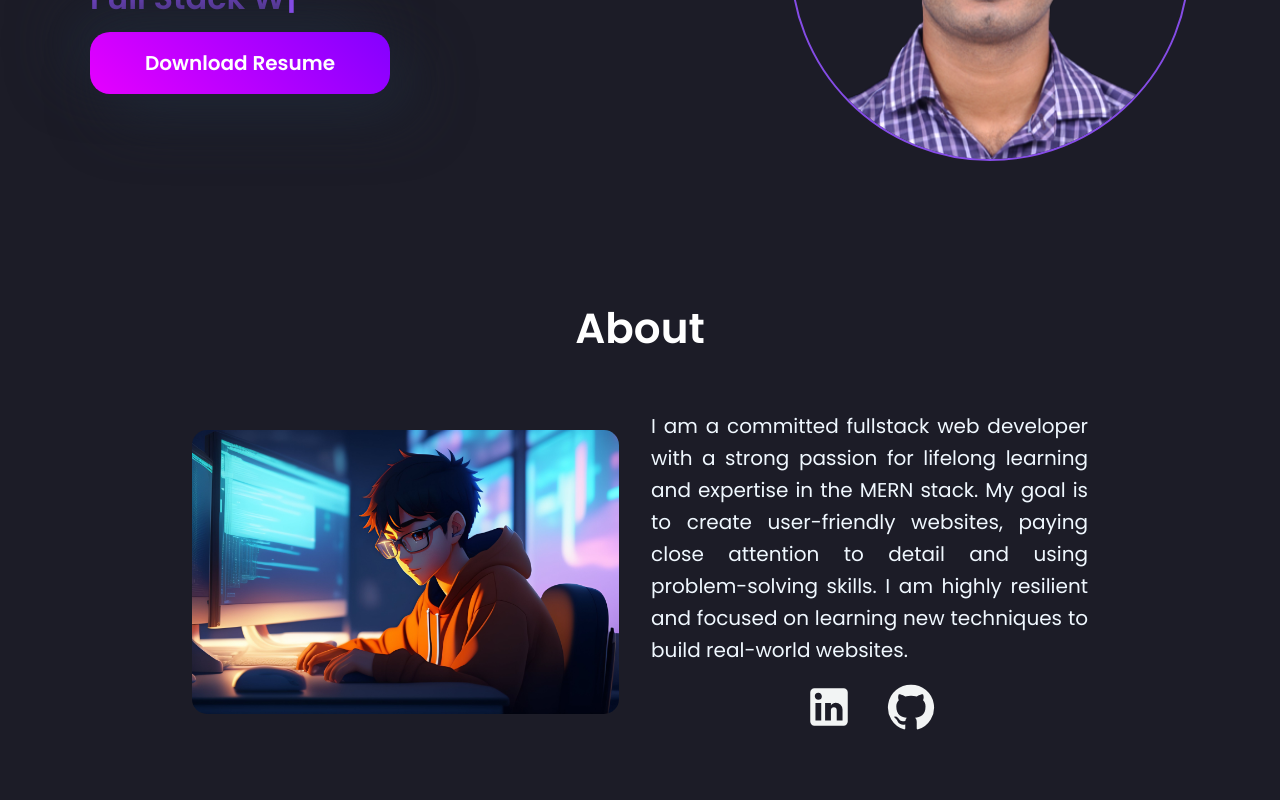
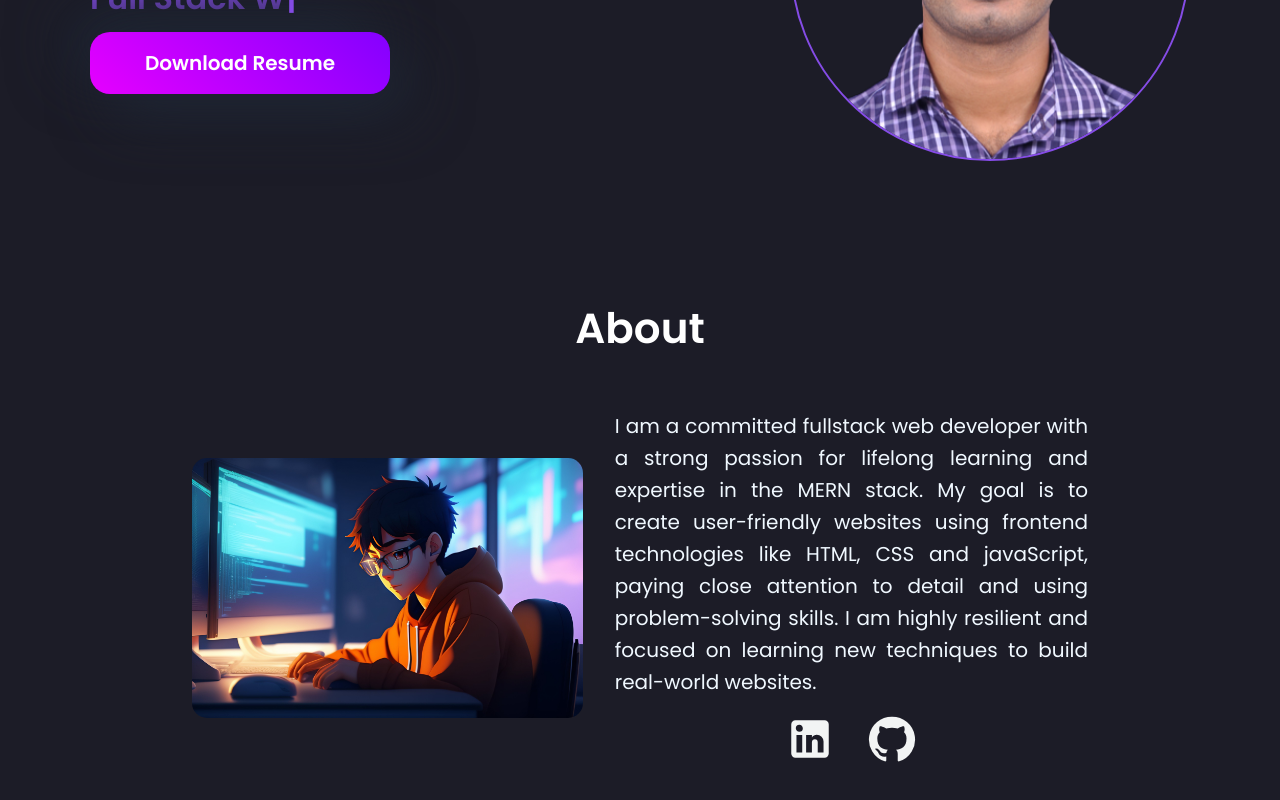
Before and after one commit to gmak22/gmak22.github.io, a React (Create React App) app: page / in a window 1280 px wide. Shown: the part 364-1164 px from the top of the page. Built offline with nearby package versions, Linux system fonts and the light colour scheme.

Commit message:
about & resume

```diff
--- a/package.json
+++ b/package.json
@@ -1,4 +1,5 @@
 {
+  "homepage": "https://gmak22.github.io",
   "name": "gmak22.github.io",
   "version": "0.1.0",
   "private": true,
@@ -26,6 +27,8 @@
   },
   "scripts": {
     "start": "react-scripts start",
+    "predeploy": "npm run build",
+    "deploy": "gh-pages -d build",
     "build": "react-scripts build",
     "test": "react-scripts test",
     "eject": "react-scripts eject"
--- a/public/index.html
+++ b/public/index.html
@@ -2,7 +2,7 @@
 <html lang="en">
   <head>
     <meta charset="utf-8" />
-    <link rel="icon" href="%PUBLIC_URL%/favicon.ico" />
+    <link rel="icon" href="" />
     <meta name="viewport" content="width=device-width, initial-scale=1" />
     <meta name="theme-color" content="#000000" />
     <meta
@@ -24,7 +24,7 @@
       work correctly both with client-side routing and a non-root public URL.
       Learn how to configure a non-root public URL by running `npm run build`.
     -->
-    <title>React App</title>
+    <title>Makarand Gijam</title>
   </head>
   <body>
     <noscript>You need to enable JavaScript to run this app.</noscript>
--- a/src/components/About.jsx
+++ b/src/components/About.jsx
@@ -17,9 +17,9 @@ export const About = () => {
   };
 
   return (
-    <div id="about" style={{ minHeight: "80vh" }}>
+    <div id="about" className="about section" style={{ minHeight: "80vh" }}>
       <Title style={{ color: "white" }}>About</Title>
-      <DIV className="about section">
+      <DIV>
         <div>
           <img src={coder} alt="mak" />
         </div>
--- a/src/components/Hero.jsx
+++ b/src/components/Hero.jsx
@@ -37,7 +37,7 @@ const HeroSection = () => {
             </TextLoop>
 
             <ResumeButton
-              id="resume-link-2"
+              id="resume-button-2"
               href={Bio.resume}
               target="_blank"
               onClick={() => {
--- a/src/components/Navbar.jsx
+++ b/src/components/Navbar.jsx
@@ -61,7 +61,7 @@ const Navbar = () => {
             Contact
           </NavLink>
           <NavLink
-            id="resume-link-1"
+            id="resume-button-1"
             className="nav-link resume"
             href={Bio.resume}
             target="_blank"
--- a/src/data/constants.js
+++ b/src/data/constants.js
@@ -2,7 +2,7 @@ export const Bio = {
   name: "Makarand Gijam",
   roles: ["Full Stack Web Developer"],
   description:
-    "I am a committed fullstack web developer with a strong passion for lifelong learning and expertise in the MERN stack. My goal is to create user-friendly websites, paying close attention to detail and using problem-solving skills. I am highly resilient and focused on learning new techniques to build real-world websites.",
+    "I am a committed fullstack web developer with a strong passion for lifelong learning and expertise in the MERN stack. My goal is to create user-friendly websites using frontend technologies like HTML, CSS and javaScript, paying close attention to detail and using problem-solving skills. I am highly resilient and focused on learning new techniques to build real-world websites. ",
   github: "https://github.com/gmak22",
   resume:
     "https://drive.google.com/file/d/1SmJXZ5c4q4UdQl2xTRkQ2zKs18GkhRQ5/view",
```
